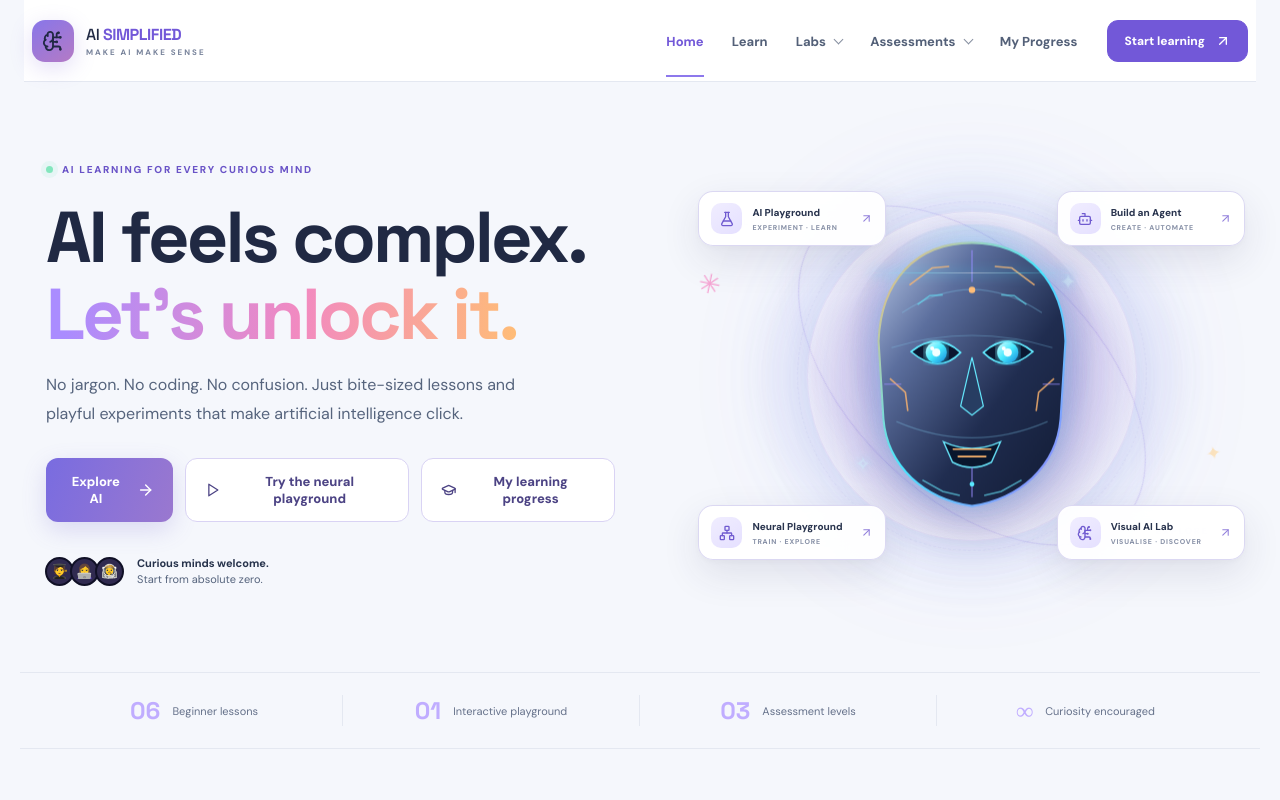
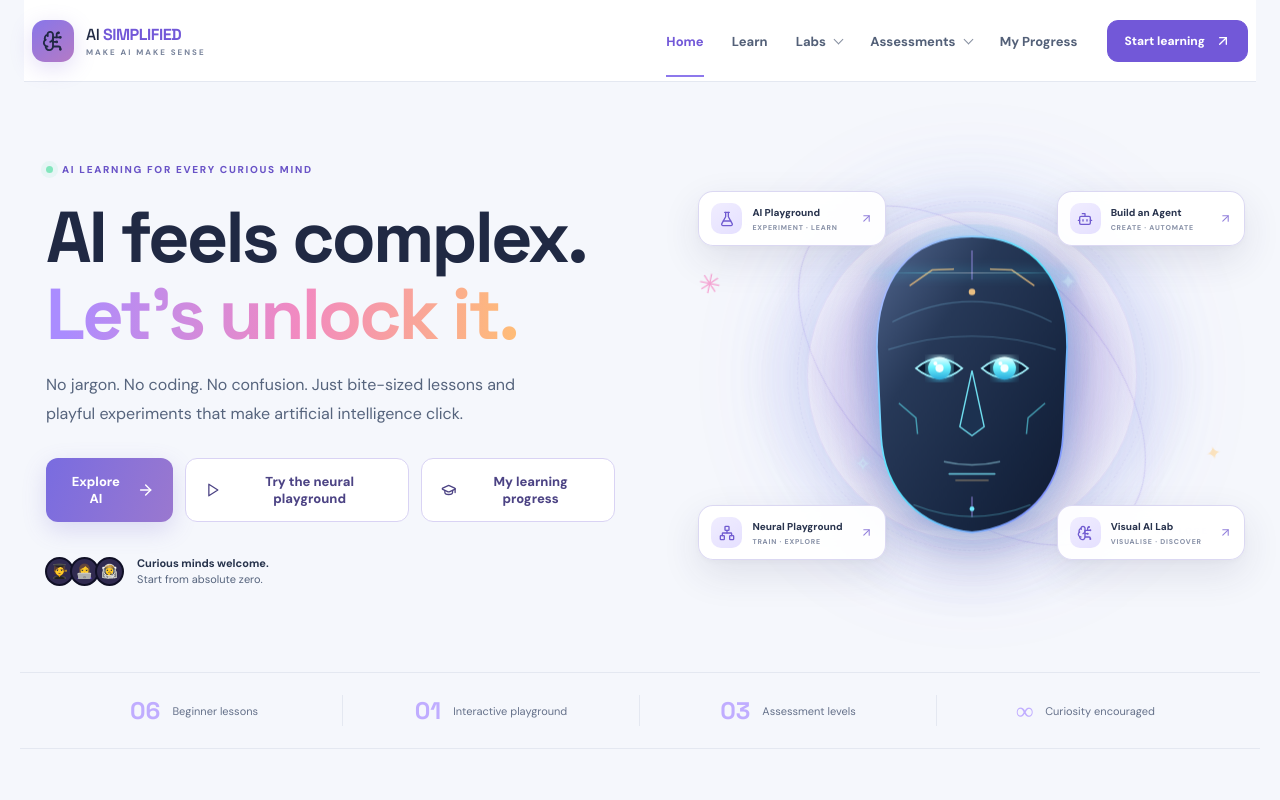
Before and after one commit to quantum-rakhi/ai-simplified, a React (Vite) app: page / in a window 1280 px wide. Shown: the top 800 px of the page. Built offline with nearby package versions, Linux system fonts and the light colour scheme.

Commit message:
Redesign hero face to match sleek reference style

```diff
--- a/src/main.jsx
+++ b/src/main.jsx
@@ -1046,25 +1046,29 @@ const levelCounts = {
           <button className="lab-orbit-card lab-orbit-three" onClick={()=>go("neural-playground")}><span className="lab-orbit-card-inner"><span className="lab-orbit-icon"><Network size={16}/></span><span><b>Neural Playground</b><small>TRAIN · EXPLORE</small></span><ArrowUpRight size={13}/></span></button>
           <button className="lab-orbit-card lab-orbit-four" onClick={()=>go("visual-lab")}><span className="lab-orbit-card-inner"><span className="lab-orbit-icon"><BrainCircuit size={16}/></span><span><b>Visual AI Lab</b><small>VISUALISE · DISCOVER</small></span><ArrowUpRight size={13}/></span></button>
           <div className="brain-glow ai-face-glow"><div className="ai-face-shell">
-            <svg className="ai-face-svg" viewBox="0 0 320 360" role="img" aria-label="Futuristic AI face with glowing eyes">
+            <svg className="ai-face-svg" viewBox="0 0 320 390" role="img" aria-label="Minimal futuristic AI face with reactive cyan eyes">
               <defs>
-                <linearGradient id="faceMetal" x1="0" y1="0" x2="1" y2="1"><stop offset="0" stopColor="#b9c9e8"/><stop offset=".28" stopColor="#5c6f9e"/><stop offset=".62" stopColor="#202d50"/><stop offset="1" stopColor="#111a32"/></linearGradient>
-                <linearGradient id="faceEdge" x1="0" y1="0" x2="1" y2="1"><stop offset="0" stopColor="#ffb66e"/><stop offset=".48" stopColor="#47e8ff"/><stop offset="1" stopColor="#9a7cff"/></linearGradient>
-                <linearGradient id="eyeGlow" x1="0" y1="0" x2="1" y2="1"><stop offset="0" stopColor="#d7ffff"/><stop offset=".5" stopColor="#47eaff"/><stop offset="1" stopColor="#1688db"/></linearGradient>
-                <filter id="eyeBloom"><feGaussianBlur stdDeviation="5" result="blur"/><feMerge><feMergeNode in="blur"/><feMergeNode in="SourceGraphic"/></feMerge></filter>
+                <linearGradient id="faceMetal" x1="0" y1="0" x2="1" y2="1"><stop offset="0" stopColor="#52678f"/><stop offset=".32" stopColor="#273958"/><stop offset=".72" stopColor="#172641"/><stop offset="1" stopColor="#101a30"/></linearGradient>
+                <linearGradient id="faceRim" x1="0" y1="0" x2="1" y2="1"><stop offset="0" stopColor="#c0a7ff"/><stop offset=".45" stopColor="#55eaff"/><stop offset="1" stopColor="#8e7aff"/></linearGradient>
+                <linearGradient id="eyeGlow" x1="0" y1="0" x2="0" y2="1"><stop offset="0" stopColor="#f1ffff"/><stop offset=".45" stopColor="#6df4ff"/><stop offset="1" stopColor="#28a9db"/></linearGradient>
+                <filter id="eyeBloom"><feGaussianBlur stdDeviation="6" result="b"/><feMerge><feMergeNode in="b"/><feMergeNode in="SourceGraphic"/></feMerge></filter>
+                <filter id="faceShadow"><feGaussianBlur stdDeviation="9"/></filter>
               </defs>
-              <path className="face-outline" d="M160 18 C91 18 48 65 45 139 L51 235 C56 294 102 333 160 342 C218 333 264 294 269 235 L275 139 C272 65 229 18 160 18Z" fill="url(#faceMetal)" stroke="url(#faceEdge)" strokeWidth="2.5"/>
-              <path d="M74 104 Q160 47 246 104 M61 147 Q160 117 259 147 M67 238 Q160 278 253 238" fill="none" stroke="#80c9ed" strokeOpacity=".34" strokeWidth="1.4"/>
-              <path d="M83 70 L111 49 L132 47 M237 70 L209 49 L188 47 M59 185 L78 202 L81 225 M261 185 L242 202 L239 225" fill="none" stroke="#ffb66e" strokeWidth="2" strokeOpacity=".8"/>
-              <path d="M85 152 Q117 126 146 153 Q119 181 85 152Z M174 153 Q203 126 235 152 Q202 181 174 153Z" fill="#0b1730" stroke="#62eaff" strokeWidth="2"/>
-              <g className="ai-eye-pupil left-eye"><circle cx="116" cy="153" r="13" fill="url(#eyeGlow)" filter="url(#eyeBloom)"/><circle cx="116" cy="153" r="5" fill="#f2ffff"/><circle cx="111" cy="148" r="2.5" fill="#fff"/></g>
-              <g className="ai-eye-pupil right-eye"><circle cx="204" cy="153" r="13" fill="url(#eyeGlow)" filter="url(#eyeBloom)"/><circle cx="204" cy="153" r="5" fill="#f2ffff"/><circle cx="199" cy="148" r="2.5" fill="#fff"/></g>
-              <path d="M160 159 L146 219 L160 230 L174 219Z" fill="#273d62" stroke="#66eaff" strokeWidth="1.5"/>
-              <path d="M125 263 Q160 279 195 263 L184 288 Q160 301 136 288Z" fill="#09162d" stroke="#66dff5" strokeWidth="1.8"/>
-              <path d="M137 272 L183 272 M143 281 L177 281" stroke="#ffb66e" strokeWidth="2" strokeLinecap="round"/>
-              <path d="M93 94 L108 83 L124 82 M227 94 L212 83 L196 82 M99 310 L124 324 L145 329 M221 310 L196 324 L175 329" fill="none" stroke="#66dff5" strokeWidth="2" strokeOpacity=".65"/>
-              <path d="M160 27 V66 M160 294 V331 M52 192 H73 M247 192 H268" stroke="#9a8cff" strokeWidth="1.5" strokeOpacity=".75"/>
-              <circle cx="160" cy="76" r="4" fill="#ffbd78"/><circle cx="160" cy="315" r="3" fill="#59eaff"/>
+              <ellipse cx="160" cy="365" rx="88" ry="9" fill="#7464c8" opacity=".16" filter="url(#faceShadow)"/>
+              <path d="M160 15 C82 15 43 69 43 151 L48 260 C52 330 96 372 160 379 C224 372 268 330 272 260 L277 151 C277 69 238 15 160 15Z" fill="url(#faceMetal)" stroke="url(#faceRim)" strokeWidth="2.1"/>
+              <path d="M62 120 Q160 70 258 120 M57 154 Q160 121 263 154" fill="none" stroke="#8ddfff" strokeOpacity=".27" strokeWidth="1.4"/>
+              <path d="M84 75 L111 56 L137 55 M236 75 L209 56 L183 55" fill="none" stroke="#e7b777" strokeOpacity=".85" strokeWidth="2" strokeLinecap="round"/>
+              <path d="M91 177 Q119 153 148 177 Q120 201 91 177Z M172 177 Q201 153 229 177 Q200 201 172 177Z" fill="#0b1a32" stroke="#a5f5ff" strokeWidth="2.1"/>
+              <g className="ai-eye-pupil left-eye"><circle cx="120" cy="177" r="14" fill="url(#eyeGlow)" filter="url(#eyeBloom)"/><circle cx="120" cy="177" r="5" fill="#f6ffff"/><circle cx="115" cy="171" r="2.5" fill="#fff"/></g>
+              <g className="ai-eye-pupil right-eye"><circle cx="200" cy="177" r="14" fill="url(#eyeGlow)" filter="url(#eyeBloom)"/><circle cx="200" cy="177" r="5" fill="#f6ffff"/><circle cx="195" cy="171" r="2.5" fill="#fff"/></g>
+              <path d="M160 180 L145 249 L160 260 L175 249Z" fill="#1c3150" stroke="#70dff0" strokeWidth="1.7"/>
+              <path d="M126 292 Q160 300 194 292" fill="none" stroke="#9bd9ec" strokeOpacity=".55" strokeWidth="1.6" strokeLinecap="round"/>
+              <path d="M132 307 H188" stroke="#7beaff" strokeWidth="2" strokeLinecap="round" opacity=".85"/>
+              <path d="M140 315 H180" stroke="#d7b985" strokeWidth="1.2" strokeLinecap="round" opacity=".7"/>
+              <path d="M70 220 L91 238 L93 258 M250 220 L229 238 L227 258" fill="none" stroke="#5edff0" strokeOpacity=".6" strokeWidth="1.8"/>
+              <path d="M160 32 V68 M160 335 V360" stroke="#9e91ed" strokeOpacity=".7" strokeWidth="1.5"/>
+              <circle cx="160" cy="83" r="4" fill="#e8bd81"/><circle cx="160" cy="350" r="3" fill="#70eaff"/>
+              <path d="M88 345 Q160 374 232 345" fill="none" stroke="#70eaff" strokeOpacity=".35" strokeWidth="1.4"/>
             </svg>
             <span className="face-scan-line"/><span className="face-spark face-spark-a">✦</span><span className="face-spark face-spark-b">✧</span>
           </div></div>
```
